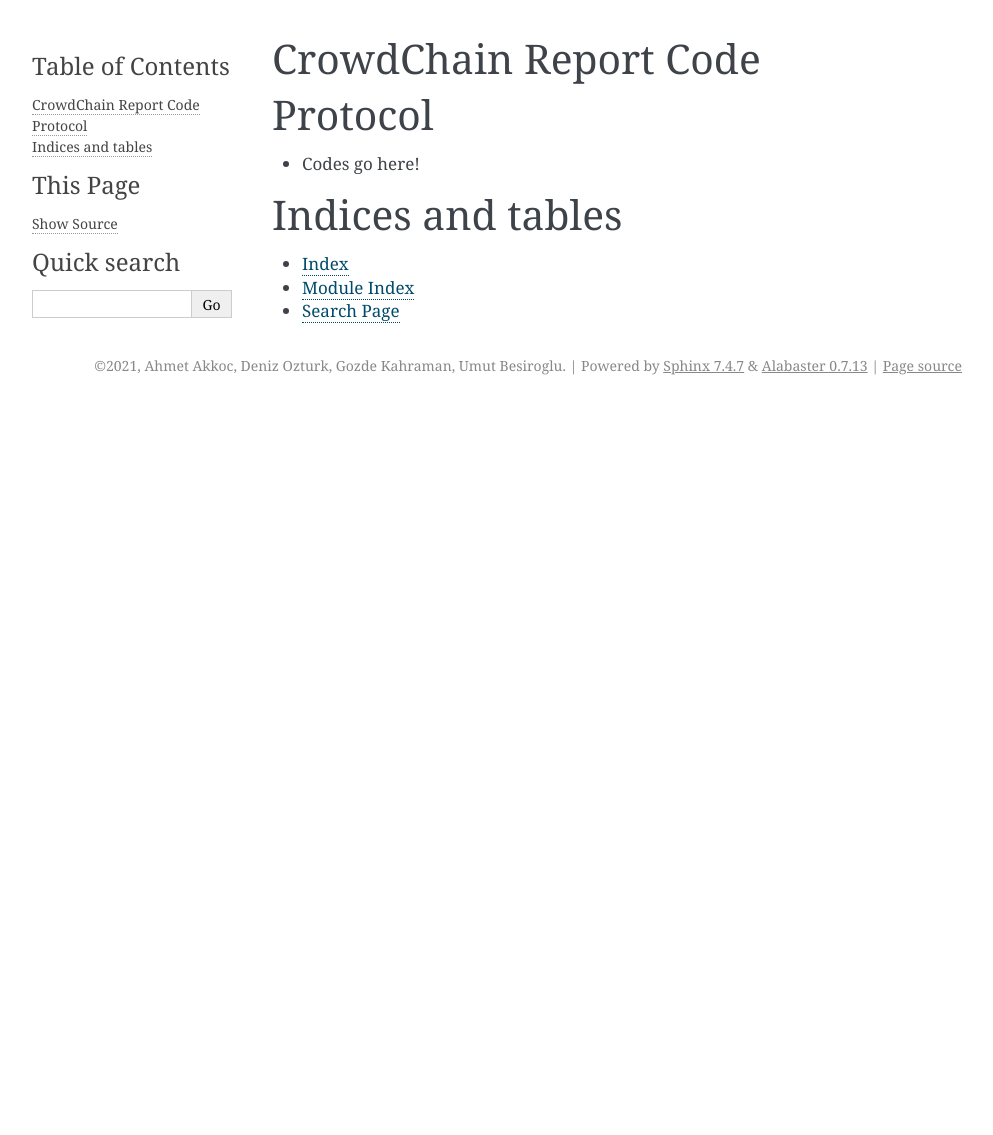
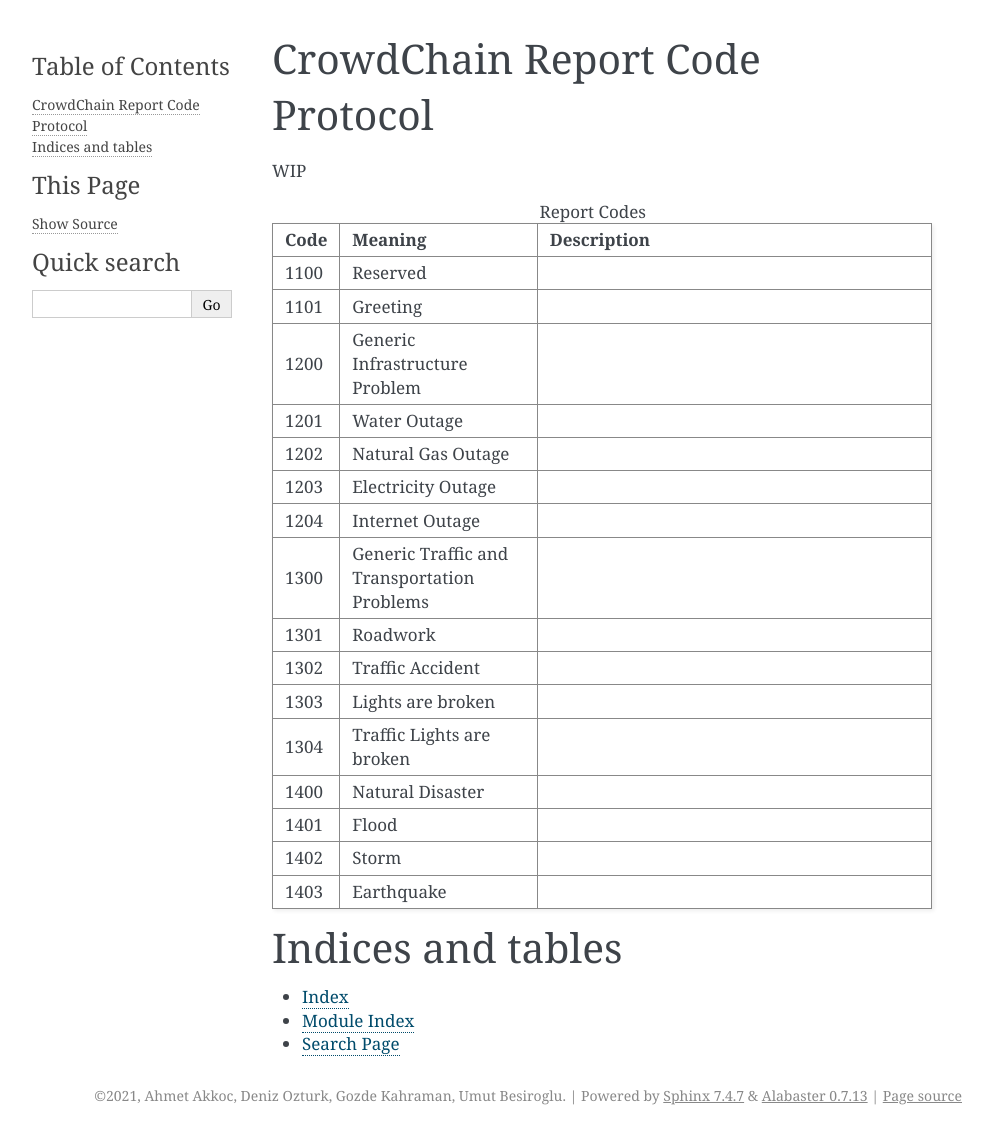
Before and after one commit to Crowdie-Project/Crowdie, a Sphinx documentation site: the page built from docs/source/codes/codes.rst, in a window 1280 px wide. Shown: the whole page, without its empty margins (148-1141 px from the left). Built offline with Sphinx 7.4.7, drawn with Linux system fonts in a browser that asks for light colours; before the commit the page ends 900 px from its top, so only the background shows below that.

Commit message:
Added codes (WIP)

```diff
--- /dev/null
+++ b/docs/source/codes/codes.csv
@@ -0,0 +1,17 @@
+Code,Meaning,Description
+1100,Reserved,
+1101,Greeting,
+1200,Generic Infrastructure Problem,
+1201,Water Outage,
+1202,Natural Gas Outage,
+1203,Electricity Outage,
+1204,Internet Outage,
+1300,Generic Traffic and Transportation Problems,
+1301,Roadwork,
+1302,Traffic Accident,
+1303,Lights are broken,
+1304,Traffic Lights are broken,
+1400,Natural Disaster,
+1401,Flood,
+1402,Storm,
+1403,Earthquake,
--- a/docs/source/codes/codes.rst
+++ b/docs/source/codes/codes.rst
@@ -1,7 +1,12 @@
 CrowdChain Report Code Protocol
 ======================================
 
-* Codes go here!
+WIP
+
+.. csv-table:: Report Codes
+   :file: codes.csv
+   :widths: 10, 30,60
+   :header-rows: 1
 
 
 Indices and tables
```
